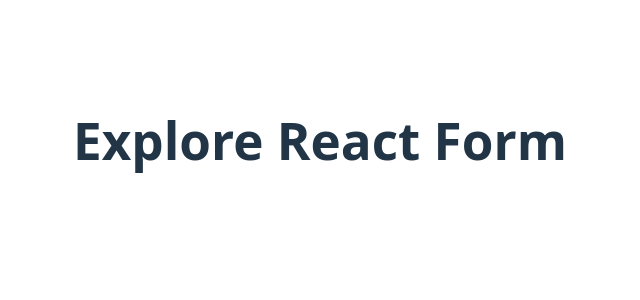
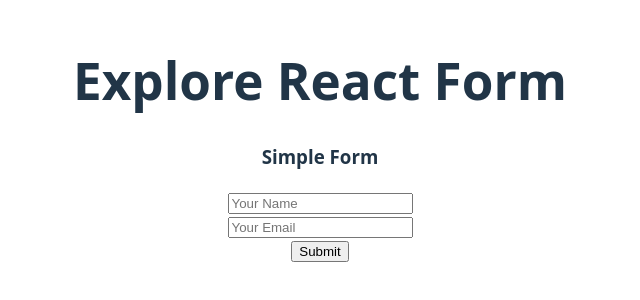
Before and after one commit to lijanahmmed/Explore-React-form, a React (Vite) app: page / in a window 1280 px wide. Shown: the part 260-560 px from the top of the page, without its empty margins (320-960 px from the left). Built offline with nearby package versions, Linux system fonts and the light colour scheme.

Commit message:
added simple form

```diff
--- a/src/App.jsx
+++ b/src/App.jsx
@@ -1,4 +1,6 @@
 import './App.css'
+
+import SimpleForm from './components/SimpleForm/SimpleForm'
 
 
 function App() {
@@ -6,6 +8,7 @@
   return (
     <>
       <h1>Explore React Form</h1>
+      <SimpleForm></SimpleForm>
 
     </>
   )
--- /dev/null
+++ b/src/components/SimpleForm/SimpleForm.jsx
@@ -0,0 +1,26 @@
+import React from 'react';
+
+const SimpleForm = () => {
+
+    const handleSubmit = (e) => {
+        e.preventDefault();
+        console.log(e.target.name.value);
+        console.log(e.target.email.value);
+
+    }
+
+    return (
+        <div>
+            <h3>Simple Form</h3>
+            <form onSubmit={handleSubmit}>
+                <input type="text" name='name' placeholder='Your Name' />
+                <br />
+                <input type="email" name='email' placeholder='Your Email' />
+                <br />
+                <input type="submit" value="Submit" />
+            </form>
+        </div>
+    );
+};
+
+export default SimpleForm;
```
